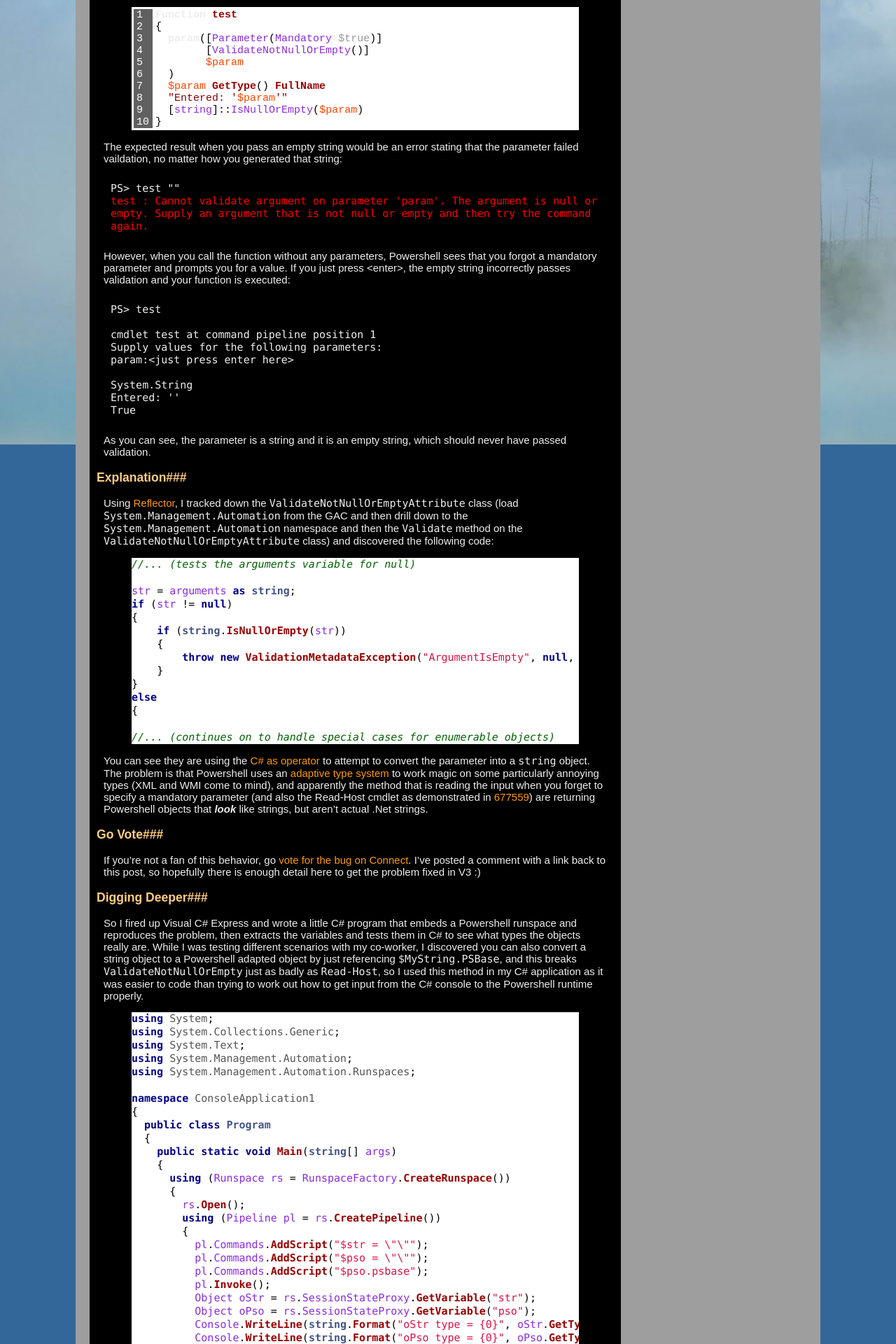
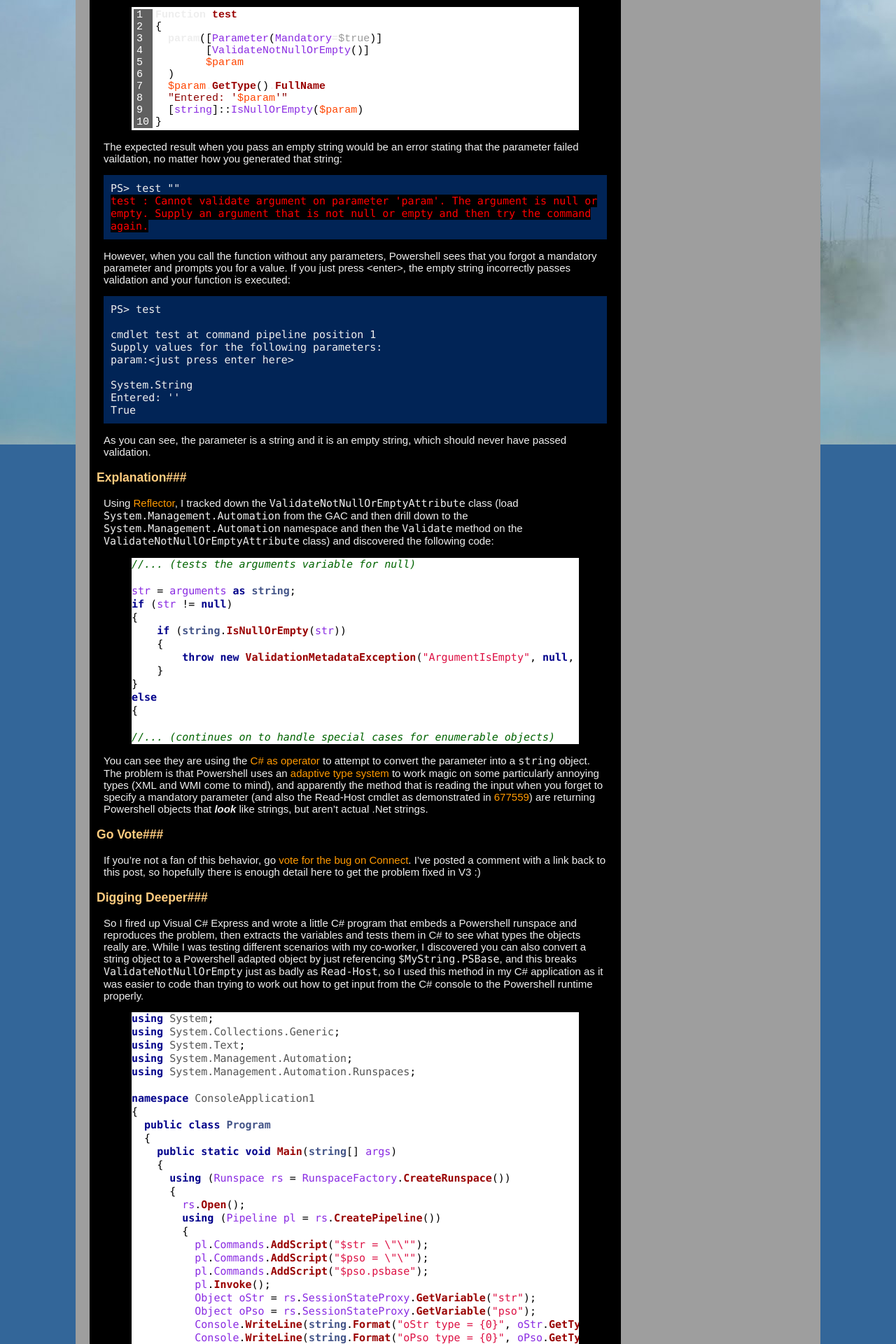
Before and after one commit to gpduck/gpduck.github.io, a Jekyll site: the page built from _posts/2012-02-08-powershell-validatenotnullorempty-bug.markdown, in a window 1280 px wide. Shown: the part 489-2409 px from the top of the page at 70% size. Built offline with Jekyll 4.4.1, drawn with Linux system fonts in a browser that asks for light colours; comment, search, counter and statistics services are not loaded.

Commit message:
fixed psconsole background color

```diff
--- a/css/syntax.css
+++ b/css/syntax.css
@@ -17,7 +17,7 @@ code { font-family: Consolas, Courier New, Courier, monospace; }
 }
 
 .psconsole {
-	background-color: #12456;
+	background-color: #012456;
 	padding: 10px;
 	font-family: Consolas, Courier New, Courier, monospace;
 }
```
